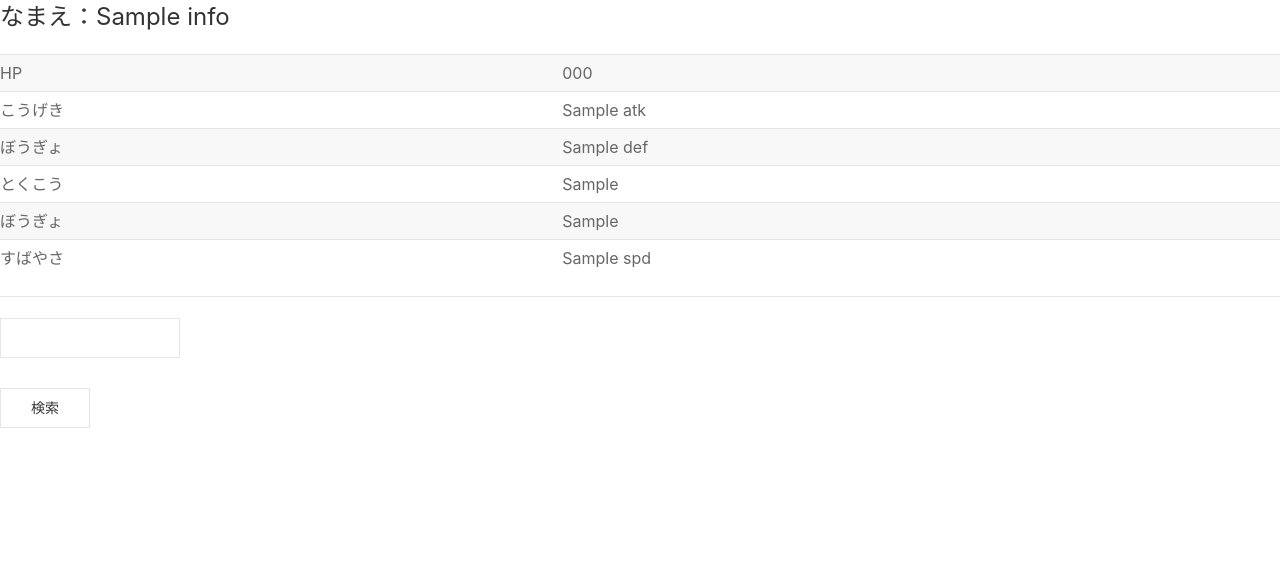
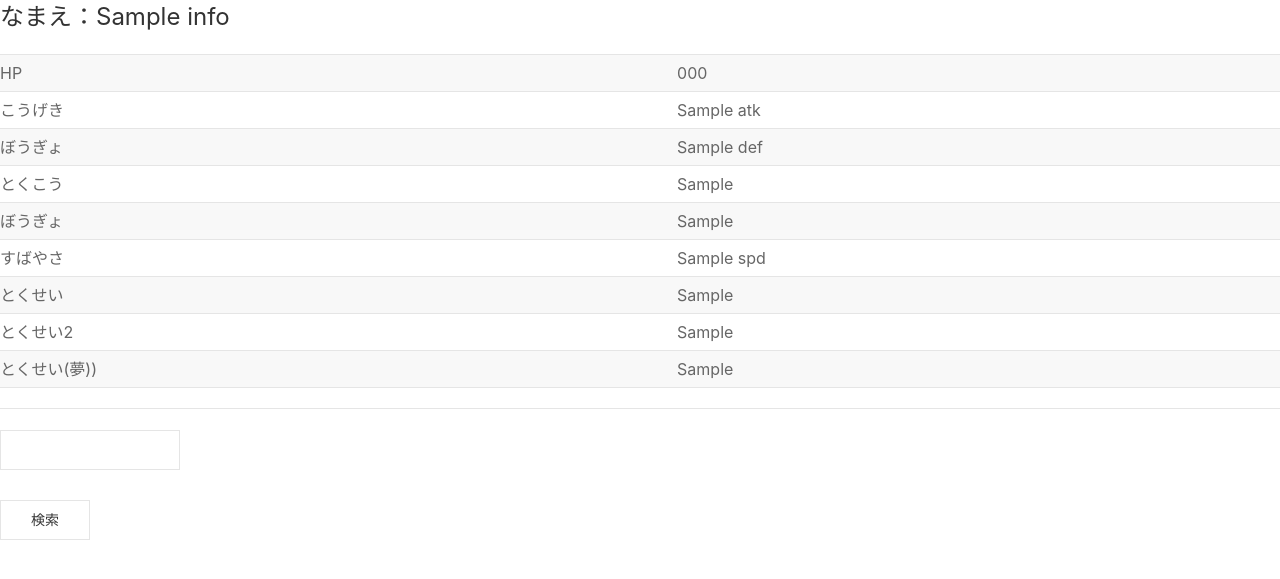
Before and after one commit to n0749086/Pokedex, a Flask app: template templates/poke_info.html in a window 1280 px wide. Shown: the top 579 px of the page. Run offline with Flask 2, Linux system fonts and the light colour scheme; the template is opened without the code that fills it: most values are stand-ins (such as "Sample title", 1, 10 or a date in 2020).

Commit message:
disp ability

```diff
--- a/templates/poke_info.html
+++ b/templates/poke_info.html
@@ -27,6 +27,22 @@
         <td>すばやさ</td>
         <td>{{ info.SPD }}</td>
     </tr>
+    <tr>
+        <td>とくせい</td>
+        <td>{{ info.abi1 }}</td>
+    </tr>
+    <tr>
+        <td>とくせい2</td>
+        {% if info.abi2 %}
+        <td>{{ info.abi2 }}</td>
+        {% else %}
+        <td>-</td>
+        {% endif %}
+    </tr>
+    <tr>
+        <td>とくせい(夢))</td>
+        <td>{{ info.abiD }}</td>
+    </tr>
 </tbody>
 </table>
 {% endblock %}
```
